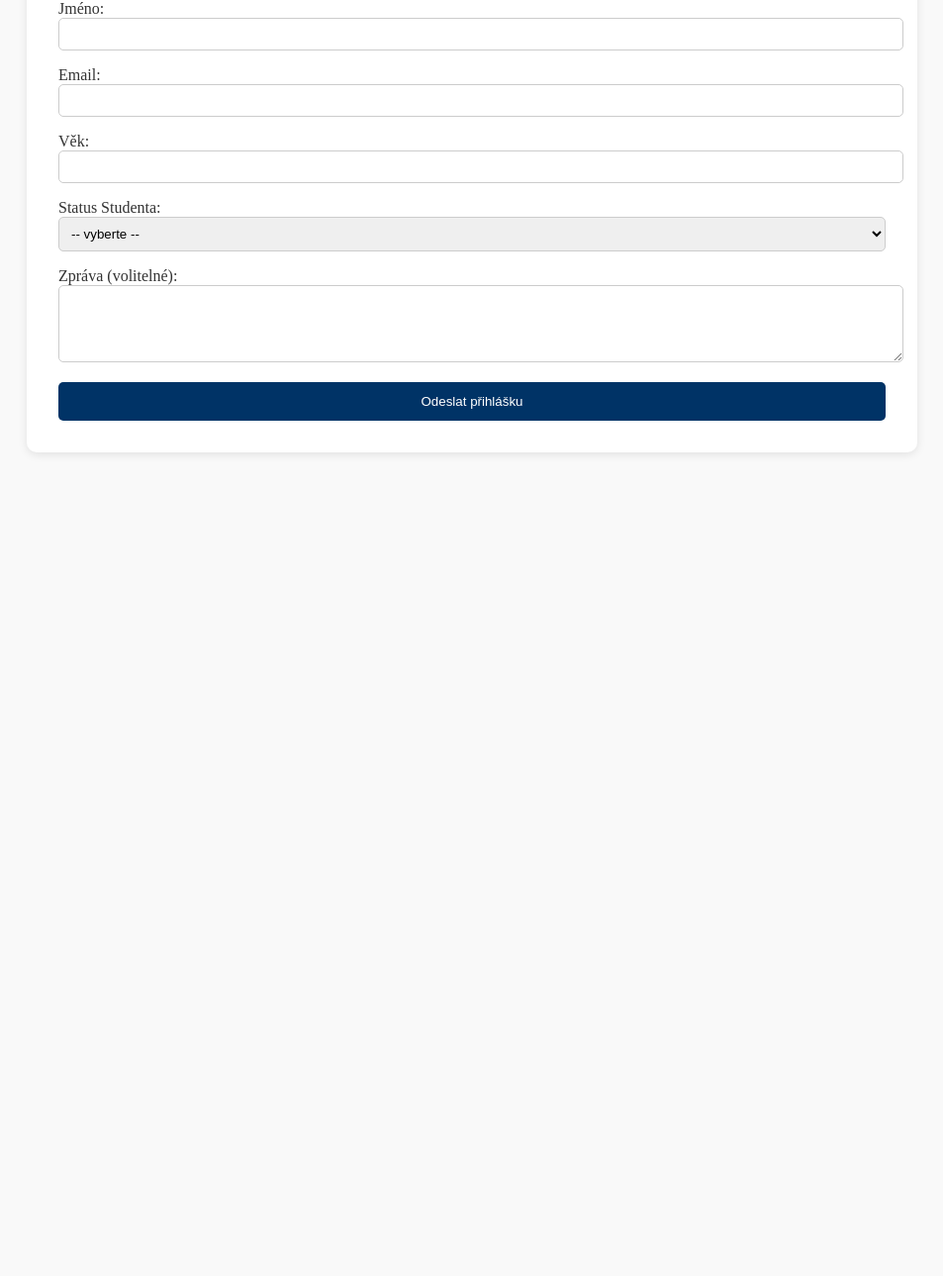
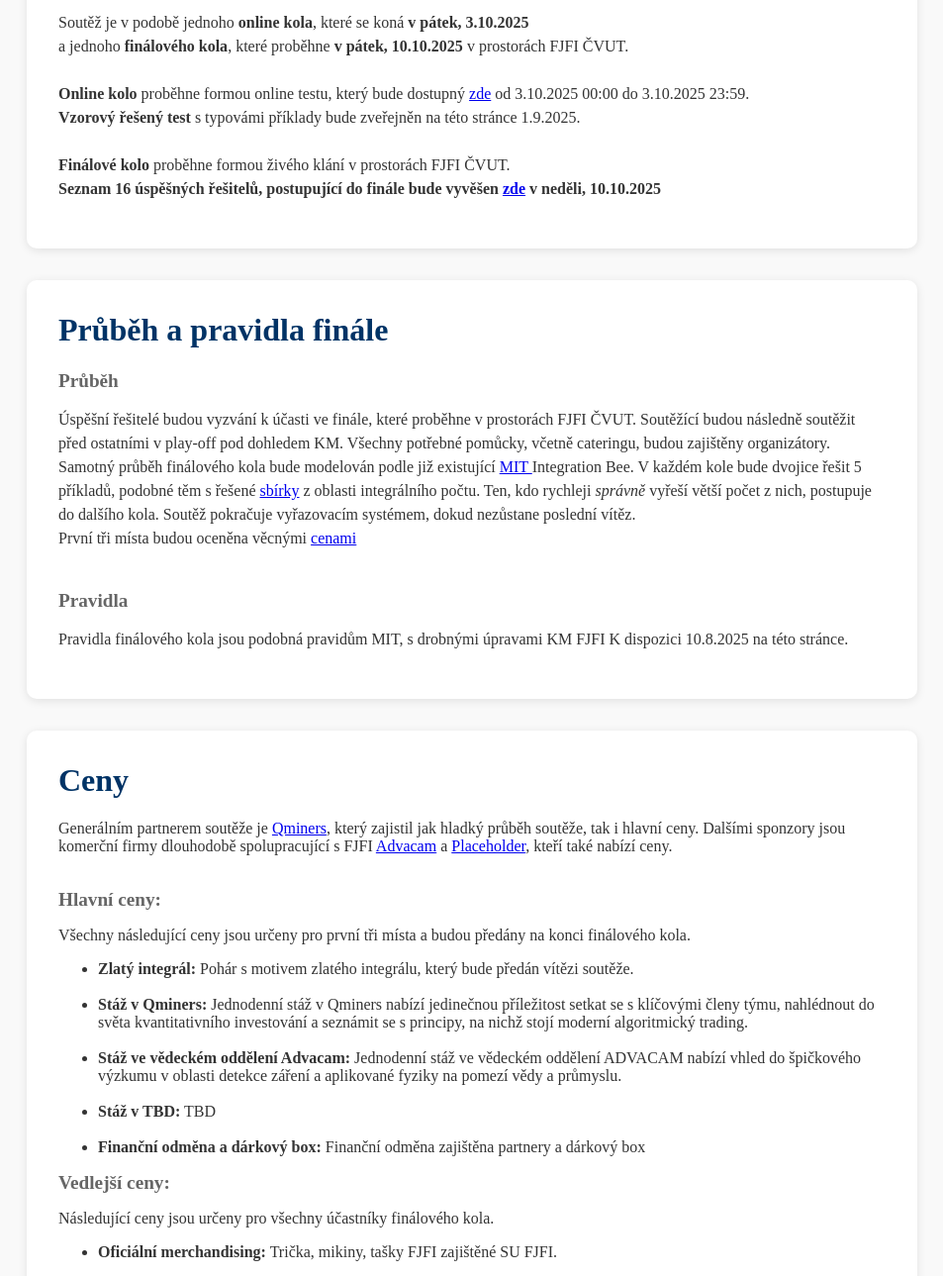
Before and after one commit to DenisFKurpiers/denisfkurpiers.github.io, a plain HTML site: page integration-bee.html in a window 1280 px wide. Shown: the part 539-1828 px from the top of the page at 99% size, without its empty margins (163-1116 px from the left). Before the commit the page ends 1060 px from the top, so only its background shows below. Drawn offline with Linux system fonts and the light colour scheme.

Commit message:
Rules etc. for integration bee

```diff
--- a/integration-bee.html
+++ b/integration-bee.html
@@ -66,7 +66,7 @@
 
     <div class="content" style="flex: 1 1 45%;">
       <div class="text">
-        <h1>Integrační olympiáda FJFI</h1>
+        <h1>Integration bee FJFI</h1>
         <h2>Pořádá: KM FJFI</h2>
         <p>
           Máš na to porazit ostatní?<br>
@@ -76,6 +76,73 @@
       </div>
       <img src="images/poster.jpg" alt="Poster for Integration Bee" class="poster">
     </div>
+
+      <div class="content" style="flex: 1 1 100%;">
+    <div class="text">
+      <h1>Organizační informace</h1>
+      <p>
+        Soutěž je v podobě jednoho <strong>online kola</strong>, které se koná <strong>v pátek, 3.10.2025</strong> <br>
+        a jednoho <strong>finálového kola</strong>, které proběhne <strong>v pátek, 10.10.2025</strong> v prostorách FJFI ČVUT.<br><br>
+        <strong>Online kolo</strong> proběhne formou online testu, který bude dostupný <a href="https://deniskurpiers.com/integration-bee.html">zde</a> od 3.10.2025 00:00 do 3.10.2025 23:59.<br>
+        <strong>Vzorový řešený test</strong> s typovámi příklady bude zveřejněn na této stránce 1.9.2025.<br><br>
+        <strong>Finálové kolo</strong> proběhne formou živého klání v prostorách FJFI ČVUT.<br>
+        <strong>Seznam 16 úspěšných řešitelů, postupující do finále bude vyvěšen <a href="https://deniskurpiers.com/integration-bee.html">zde</a> v neděli, 10.10.2025</strong> <br>
+      </p>
+    </div>
+  </div>
+
+  <div class="content" style="flex: 1 1 100%;">
+    <div class="text">
+      <h1>Průběh a pravidla finále</h1>
+      <h2>Průběh</h2>
+      <p>
+        Úspěšní řešitelé budou vyzvání k účasti ve finále, které proběhne v prostorách FJFI ČVUT.
+        Soutěžící budou následně soutěžit před ostatními v play-off pod dohledem KM.
+        Všechny potřebné pomůcky, včetně cateringu, budou zajištěny organizátory.<br>
+
+        Samotný průběh finálového kola bude modelován podle již existující <a href="https://www.youtube.com/watch?v=6wgntpgO-Kc">MIT </a> Integration Bee.
+        V každém kole bude dvojice řešit 5 příkladů, podobné těm s řešené <a href="https://deniskurpiers.com/integration-bee.html">sbírky</a> z oblasti integrálního počtu.
+        Ten, kdo rychleji <em>správně</em> vyřeší větší počet z nich, postupuje do dalšího kola.
+        Soutěž pokračuje vyřazovacím systémem, dokud nezůstane poslední vítěz.<br>
+
+
+        První tři místa budou oceněna věcnými <a href="https://deniskurpiers.com/integration-bee.html">cenami</a><br><br>
+      </p>
+
+      <h2>Pravidla</h2>
+      <p>
+        Pravidla finálového kola jsou podobná pravidům MIT, s drobnými úpravami KM FJFI
+        K dispozici 10.8.2025 na této stránce.
+      </p>
+
+    </div>
+  </div>
+
+  <div class="content" style="flex: 1 1 100%;">
+    <div class="text">
+      <h1>Ceny</h1>
+      Generálním partnerem soutěže je <a href="https://qminers.com/cs/">Qminers</a>, který zajistil jak hladký průběh soutěže, tak i hlavní ceny.
+      Dalšími sponzory jsou komerční firmy dlouhodobě spolupracující s FJFI <a href="https://advacam.com/">Advacam</a> a <a href="https://deniskurpiers.com/integration-bee.html">Placeholder</a>,
+      kteří také nabízí ceny.<br><br>
+      <h2>Hlavní ceny:</h2>
+       Všechny následující ceny jsou určeny pro první tři místa a budou předány na konci finálového kola.<br>
+      <ul>
+        <li><strong>Zlatý integrál:</strong> Pohár s motivem zlatého integrálu, který bude předán vítězi soutěže.</li><br>
+        <li><strong>Stáž v Qminers:</strong> Jednodenní stáž v Qminers nabízí jedinečnou příležitost setkat se s klíčovými členy týmu, nahlédnout do světa kvantitativního investování a seznámit se s principy, na nichž stojí moderní algoritmický trading.</li><br>
+        <li><strong>Stáž ve vědeckém oddělení Advacam:</strong> Jednodenní stáž ve vědeckém oddělení ADVACAM nabízí vhled do špičkového výzkumu v oblasti detekce záření a aplikované fyziky na pomezí vědy a průmyslu.</li> <br>
+        <li><strong>Stáž v TBD:</strong> TBD</li> <br>
+        <li><strong>Finanční odměna a dárkový box:</strong> Finanční odměna zajištěna partnery a dárkový box</li>
+      </ul>
+      <h2>Vedlejší ceny:</h2>
+      Následující ceny jsou určeny pro všechny účastníky finálového kola.<br>
+      <ul>
+        <li><strong>Oficiální merchandising:</strong> Trička, mikiny, tašky FJFI zajištěné SU FJFI.</li><br>
+        <li><strong>Populárně naučná četba:</strong> Matematické knihy doporučené KM FJFI </li><br>
+        <li><strong>Certifikát:</strong> Pamětní certifikát potvrzující účast ve finále a ocenění mimořádného výkonu v soutěži.</li><br>
+        </ul>
+    </div>
+  </div>
+
 
     <form
       action="https://formspree.io/f/xgvzyarw"
```
